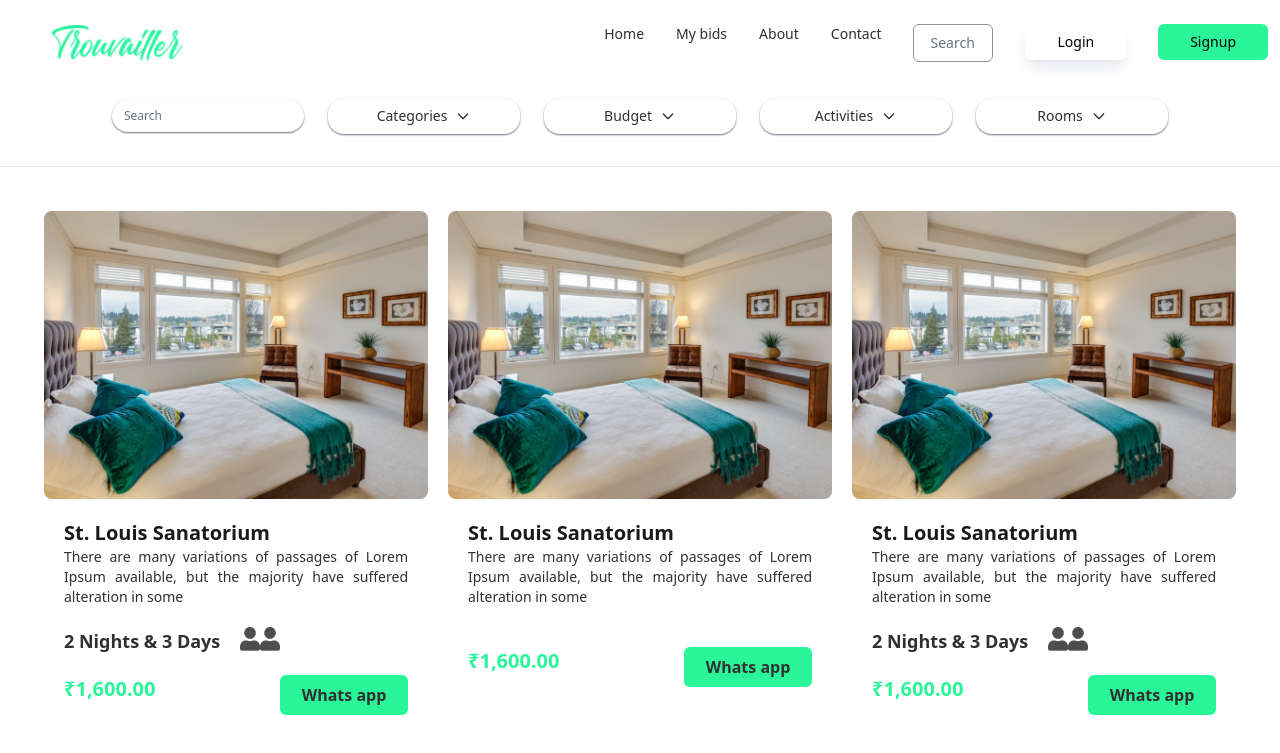
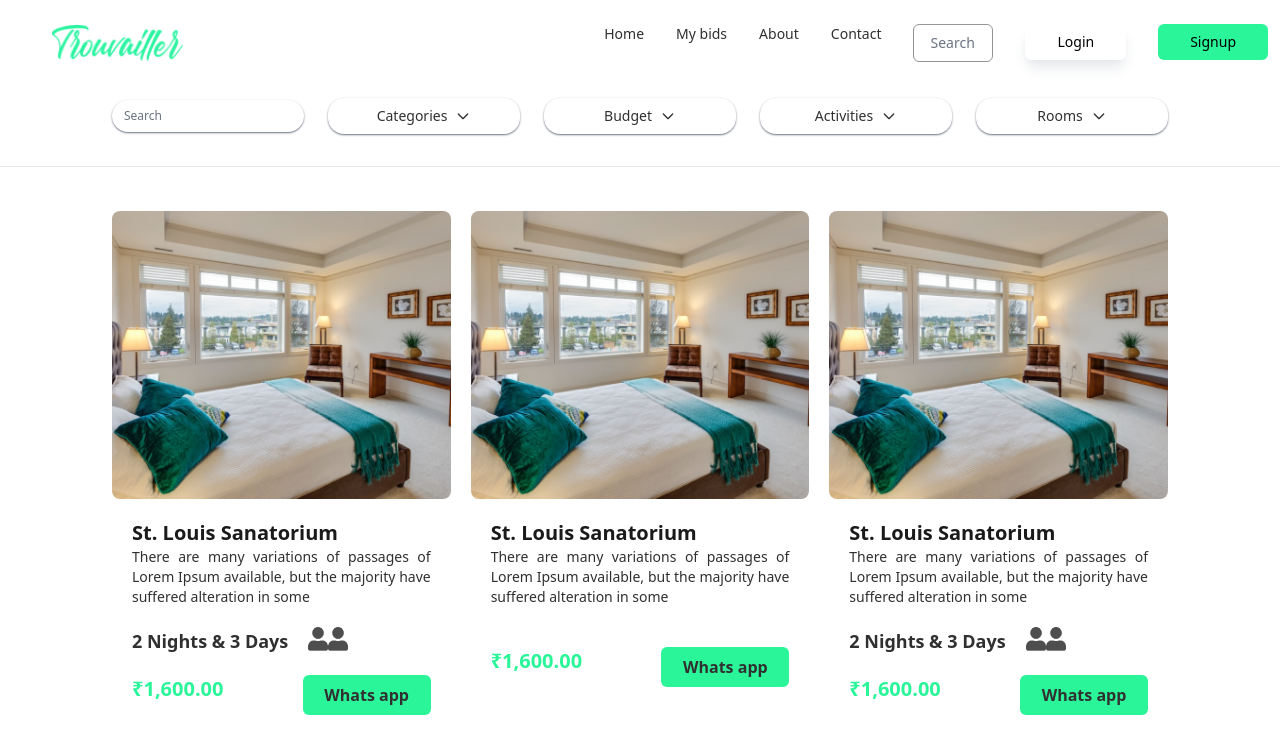
Before and after one commit to jaisonjoshi/Trouvailler-web, a React (Create React App) app: page /list in a window 1280 px wide. Shown: the top 753 px of the page. Built offline with nearby package versions, Linux system fonts and the light colour scheme.

Commit message:
Added margin to lg of list page

```diff
--- a/src/Pages/list/list.jsx
+++ b/src/Pages/list/list.jsx
@@ -131,7 +131,7 @@ const Home = () => {
 
             </div>
             <hr className="w-full my-5" />
-            <div className="grid sm:grid-cols-2 md:grid-cols-3 gap-5 m-11">
+            <div className="lg:mx-28 grid sm:grid-cols-2 md:grid-cols-3 gap-5 m-11">
                 <List1 />
                 <List2 />
                 <List1 />
```
